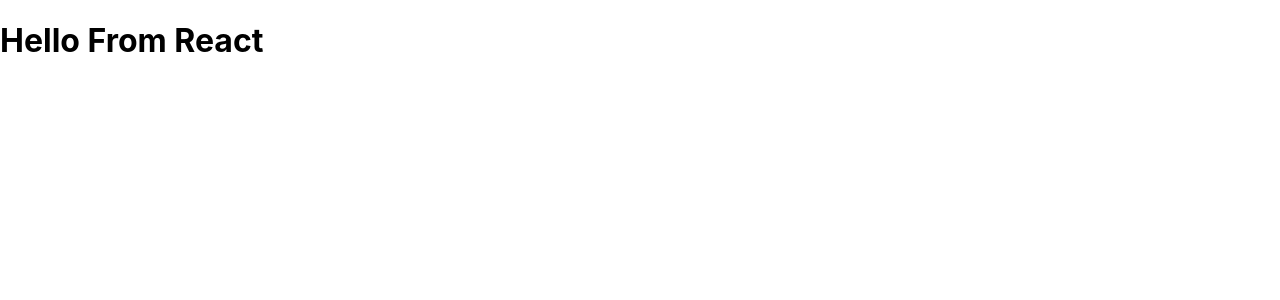
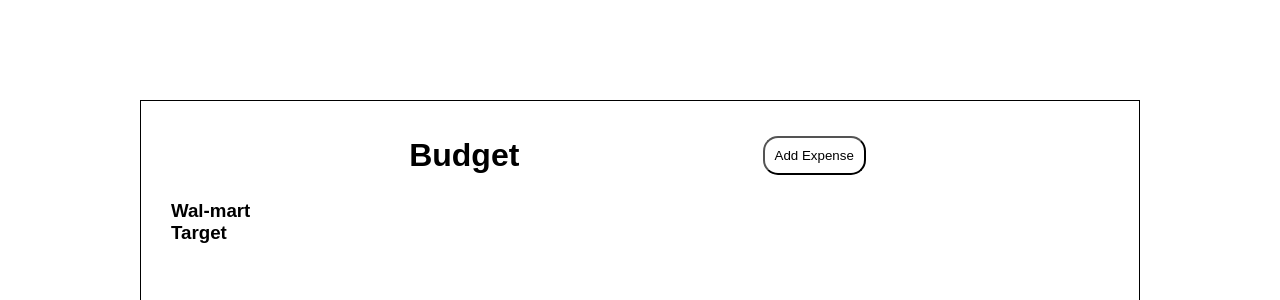
Before and after one commit to jerednav/mindful-money, a React (Create React App) app in the folder mindfulmoney/: page / in a window 1280 px wide. Shown: the top 300 px of the page. Built offline with nearby package versions, Linux system fonts and the light colour scheme.

Commit message:
expense btn, text to budget

```diff
--- a/mindfulmoney/src/App.js
+++ b/mindfulmoney/src/App.js
@@ -1,9 +1,17 @@
-function App() {
+import React from 'react'
+import Header from './components/Header'
+import Expenses from './components/Expenses'
+
+
+
+const App = () => {
   return (
-    <div className="App">
-      <h1>Hello From React</h1>
+    <div className='container'>
+
+      <Header />
+      <Expenses />
     </div>
-  );
+  )
 }
 
-export default App;
+export default App
--- /dev/null
+++ b/mindfulmoney/src/components/Button.js
@@ -0,0 +1,28 @@
+import PropTypes from 'prop-types'
+
+const Button = ( { color, text, onClick }) => {
+
+
+    return (
+        <button
+        onClick={onClick}
+        style = {{ backgroundColor: color }}
+        className='btn'
+        >
+
+        {text}
+        </button>
+    )
+}
+
+Button.defaultProps = {
+    color: 'white'
+}
+
+Button.propTypes = {
+    text: PropTypes.string,
+    color: PropTypes.string,
+    onClick: PropTypes.func,
+}
+
+export default Button
--- /dev/null
+++ b/mindfulmoney/src/components/Expenses.js
@@ -0,0 +1,26 @@
+const expenses = [
+    {
+        id: 1,
+        text: 'Wal-mart',
+        day: 'Aug 16',
+        budgeted: true,
+    },
+    {
+        id: 2,
+        text: 'Target',
+        day: 'Aug 15',
+        budgeted: true,
+    },
+]
+
+const Expenses = () => {
+    return (
+       <>
+        {expenses.map((expense) => (
+            <h3 key={expense.id}> {expense.text} </h3>
+        ))}
+       </>
+    )
+}
+
+export default Expenses
--- /dev/null
+++ b/mindfulmoney/src/components/Header.js
@@ -0,0 +1,30 @@
+import React from 'react'
+import PropTypes from 'prop-types'
+import Button from './Button'
+
+
+const Header = ({ title }) => {
+    const onClick = () => {
+        console.log('Click')
+    }
+
+    return (
+    <header className='header'>
+
+    <h1> {title} </h1>
+    <Button color = 'white' text='Add Expense' onClick={onClick} />
+
+    </header>
+
+    )
+}
+
+Header.defaultProps = {
+    title: 'Budget',
+}
+
+Header.propTypes = {
+    title: PropTypes.string.isRequired,
+}
+
+export default Header
--- a/mindfulmoney/src/index.css
+++ b/mindfulmoney/src/index.css
@@ -1,13 +1,52 @@
-body {
+@import url('https://fonts.googleapis.com/css2?family=Poppins:wght@300;400&display=swap');
+
+* {
+  box-sizing: border-box;
   margin: 0;
-  font-family: -apple-system, BlinkMacSystemFont, 'Segoe UI', 'Roboto', 'Oxygen',
-    'Ubuntu', 'Cantarell', 'Fira Sans', 'Droid Sans', 'Helvetica Neue',
-    sans-serif;
-  -webkit-font-smoothing: antialiased;
-  -moz-osx-font-smoothing: grayscale;
+  padding: 0;
 }
 
-code {
-  font-family: source-code-pro, Menlo, Monaco, Consolas, 'Courier New',
-    monospace;
+body {
+  font-family: 'Popppins', sans-serif
 }
+
+.container {
+  max-width: 1000px;
+  min-height: 500px;
+  margin: 100px auto;
+  overflow: auto;
+  padding: 30px;
+  border: 1px solid black;
+}
+
+.header {
+  display: flex;
+  justify-content: space-evenly;
+  align-items: center;
+  margin-bottom: 20px;
+}
+
+
+.btn {
+  /* display: inline-block; */
+  background-color: white;
+  border-color: black;
+  padding: 10px;
+  margin: 5px;
+  border-radius: 15px;
+}
+
+.btn:active {
+  transform: scale(0.98);
+}
+
+.btn:focus {
+  outline: none;
+}
+
+.task {
+  background: #f4f4f4;
+  margin: 5px;
+  padding: 10px 20px;
+  cursor: pointer;
+}
```
